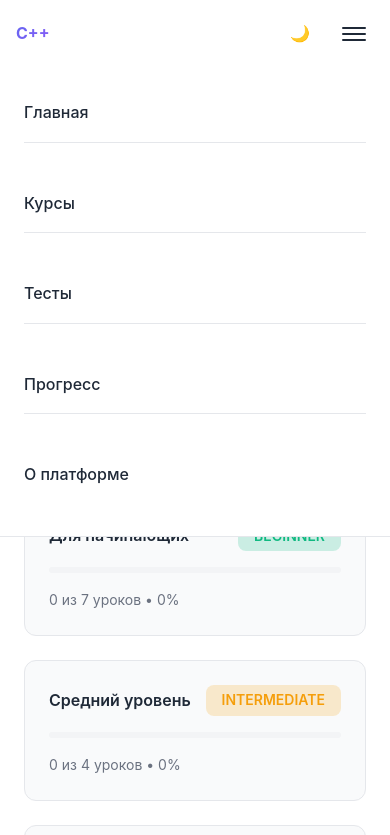
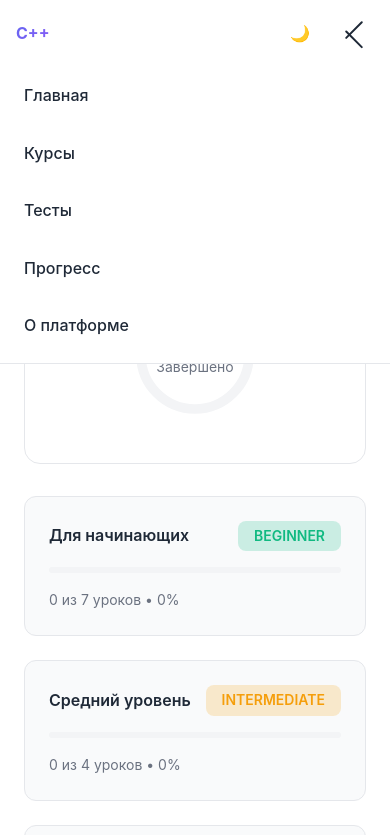
Before and after one commit to Dimka123987/-school9, a website: page progress.html in a window 390 px wide. Both pictures are taken after a click on the button 354 px from the left and 33 px from the top of the page. Shown: the top 835 px of the page. Drawn offline with nearby package versions, Linux system fonts and the light colour scheme.

Commit message:
Fix: mobile menu hamburger toggle and remove HTML garbage at end of index.html
Changes:
- Add hamburger animation for active state
- Add mobile menu dropdown with smooth animation
- Implement toggleMobileMenu() function to show/hide menu
- Auto-close mobile menu when clicking navigation links
- Remove invalid HTML code at end of index.html file
- Mobile menu now displays as dropdown on small screens

```diff
--- a/src/css/components.css
+++ b/src/css/components.css
@@ -138,6 +138,45 @@
     background-color: var(--text-primary);
     border-radius: var(--radius-sm);
     transition: all var(--transition-fast);
+}
+
+.hamburger.active span:nth-child(1) {
+    transform: rotate(45deg) translate(8px, 8px);
+}
+
+.hamburger.active span:nth-child(2) {
+    opacity: 0;
+}
+
+.hamburger.active span:nth-child(3) {
+    transform: rotate(-45deg) translate(7px, -7px);
+}
+
+/* Mobile menu styles */
+.navbar-menu.mobile-open {
+    display: flex !important;
+    flex-direction: column;
+    position: absolute;
+    top: 100%;
+    left: 0;
+    right: 0;
+    background: var(--bg-primary);
+    border-bottom: 1px solid var(--border-color);
+    padding: var(--space-md) var(--space-lg);
+    gap: var(--space-md);
+    animation: slideDown 0.3s ease-out;
+}
+
+@keyframes slideDown {
+    from {
+        opacity: 0;
+        transform: translateY(-10px);
+    }
+    to {
+        opacity: 1;
+        transform: translateY(0);
+    }
+}
 }
 
 /* ===== Buttons ===== */
--- a/src/js/app.js
+++ b/src/js/app.js
@@ -627,3 +627,43 @@ function getDefaultCourses() {
         }
     ];
 }
+
+/**
+ * Toggle mobile menu
+ */
+function toggleMobileMenu() {
+    const menu = document.querySelector('.navbar-menu');
+    const hamburger = document.querySelector('.hamburger');
+
+    if (menu) {
+        menu.classList.toggle('mobile-open');
+    }
+
+    if (hamburger) {
+        hamburger.classList.toggle('active');
+    }
+}
+
+/**
+ * Close mobile menu when clicking on a link
+ */
+function closeMobileMenu() {
+    const menu = document.querySelector('.navbar-menu');
+    const hamburger = document.querySelector('.hamburger');
+
+    if (menu && menu.classList.contains('mobile-open')) {
+        menu.classList.remove('mobile-open');
+    }
+
+    if (hamburger && hamburger.classList.contains('active')) {
+        hamburger.classList.remove('active');
+    }
+}
+
+// Close mobile menu when clicking on a navigation link
+document.addEventListener('DOMContentLoaded', function() {
+    const navLinks = document.querySelectorAll('.nav-link');
+    navLinks.forEach(link => {
+        link.addEventListener('click', closeMobileMenu);
+    });
+});
```
Also changed, not shown: index.html (+0 -9 lines).
